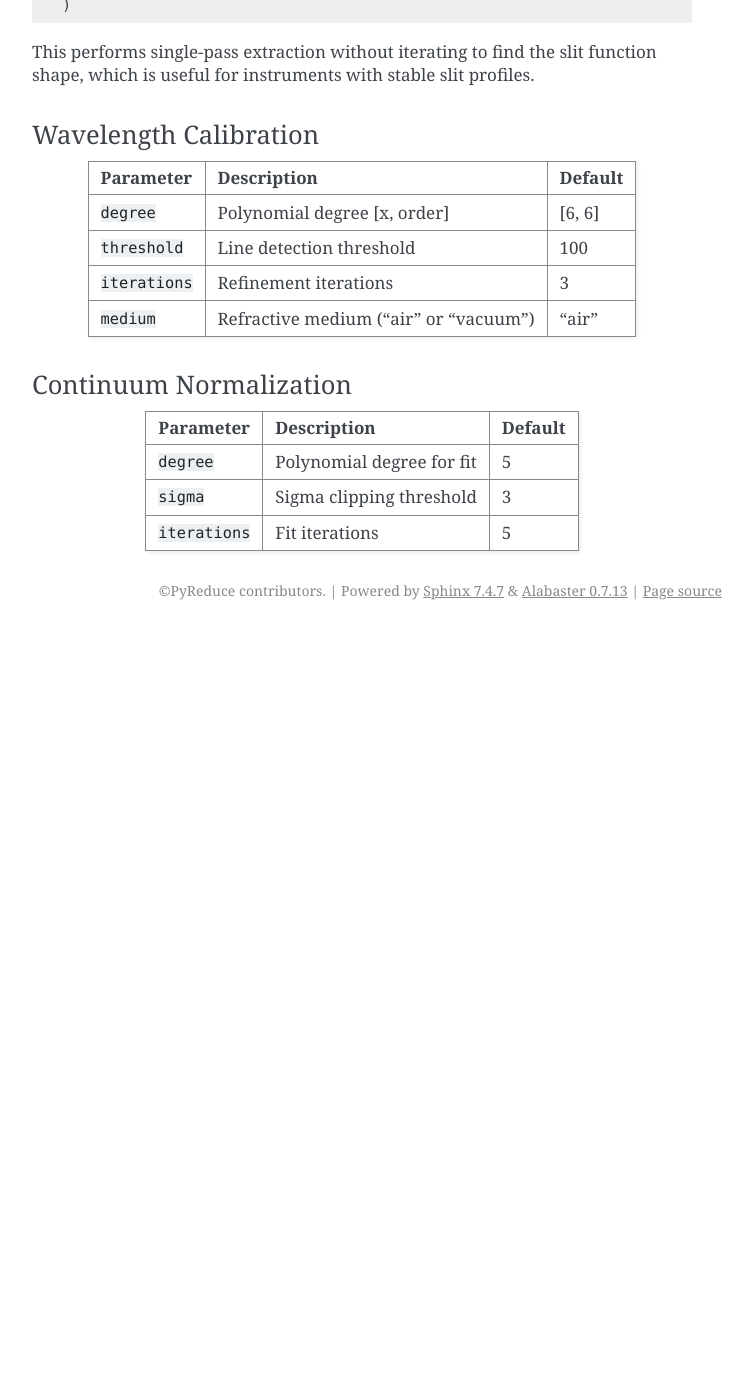
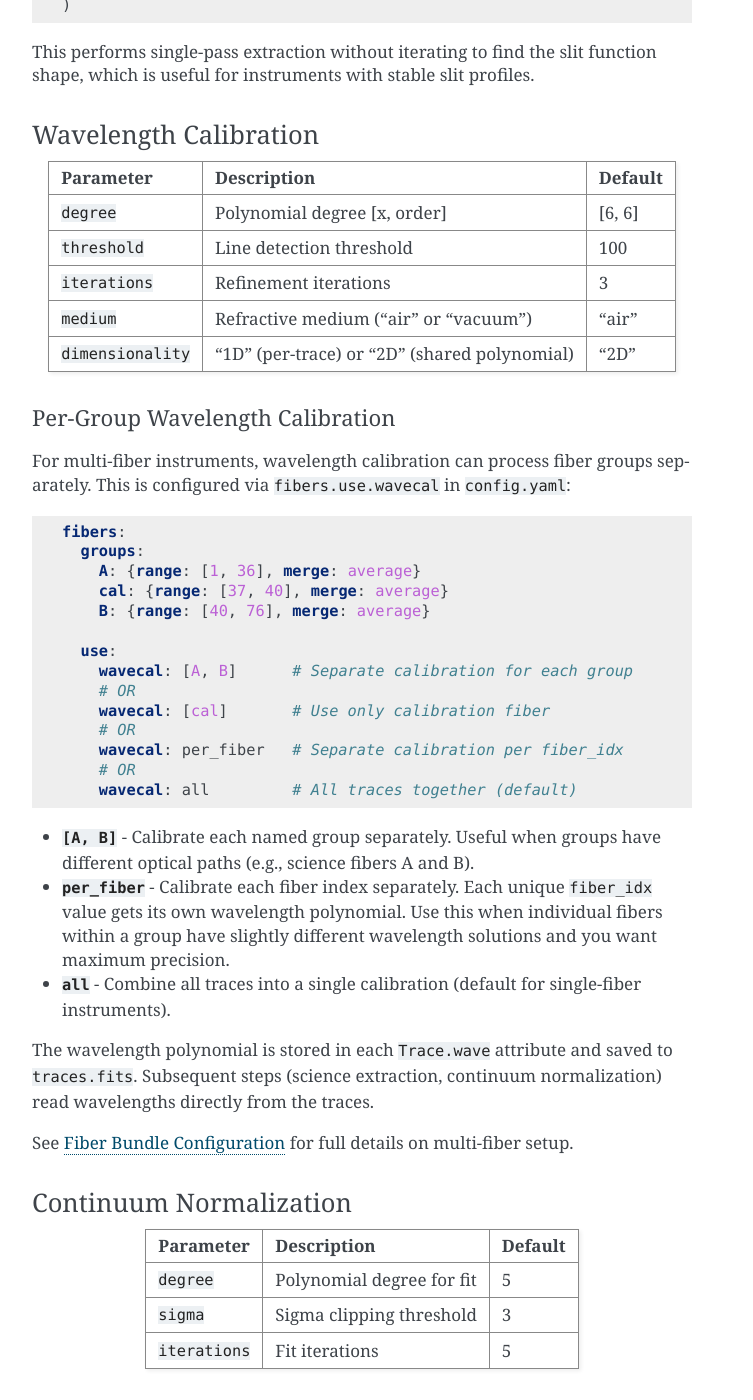
Before and after one commit to ivh/PyReduce, a Sphinx documentation site: the page built from docs/configuration_file.md, in a window 1280 px wide and 1400 px high, scrolled down 4510 px. Shown: the whole window, without its empty margins (388-1141 px from the left). Built offline with Sphinx 7.4.7, drawn with Linux system fonts in a browser that asks for light colours; the version number is read from the project's files by our own code; before the commit the page ends 5140 px from its top, so only the background shows below that; some of the changed text lies outside the part shown.

Commit message:
Update docs and examples for wavecal API changes
- Fix manual_calls.md and uves_callfunc.py for new wavecal signature
  (wavelengths now stored in traces, not returned separately)
- Add per-group wavecal documentation to configuration_file.md
- Fix harps_gridsearch.py for 3-value return from execute()

Co-Authored-By: Claude Opus 4.5 <noreply@anthropic.com>

````diff
--- a/docs/configuration_file.md
+++ b/docs/configuration_file.md
@@ -203,6 +203,47 @@ This performs single-pass extraction without iterating to find the slit function
 | `threshold` | Line detection threshold | 100 |
 | `iterations` | Refinement iterations | 3 |
 | `medium` | Refractive medium ("air" or "vacuum") | "air" |
+| `dimensionality` | "1D" (per-trace) or "2D" (shared polynomial) | "2D" |
+
+#### Per-Group Wavelength Calibration
+
+For multi-fiber instruments, wavelength calibration can process fiber groups
+separately. This is configured via `fibers.use.wavecal` in `config.yaml`:
+
+```yaml
+fibers:
+  groups:
+    A: {range: [1, 36], merge: average}
+    cal: {range: [37, 40], merge: average}
+    B: {range: [40, 76], merge: average}
+
+  use:
+    wavecal: [A, B]      # Separate calibration for each group
+    # OR
+    wavecal: [cal]       # Use only calibration fiber
+    # OR
+    wavecal: per_fiber   # Separate calibration per fiber_idx
+    # OR
+    wavecal: all         # All traces together (default)
+```
+
+- **`[A, B]`** - Calibrate each named group separately. Useful when groups have
+  different optical paths (e.g., science fibers A and B).
+
+- **`per_fiber`** - Calibrate each fiber index separately. Each unique
+  `fiber_idx` value gets its own wavelength polynomial. Use this when individual
+  fibers within a group have slightly different wavelength solutions and you
+  want maximum precision.
+
+- **`all`** - Combine all traces into a single calibration (default for
+  single-fiber instruments).
+
+The wavelength polynomial is stored in each `Trace.wave` attribute and saved to
+`traces.fits`. Subsequent steps (science extraction, continuum normalization)
+read wavelengths directly from the traces.
+
+See [Fiber Bundle Configuration](fiber_bundle_tracing.md) for full details on
+multi-fiber setup.
 
 ### Continuum Normalization
 
````
Also changed, not shown: docs/manual_calls.md (+10 -10 lines), 2 other files.
